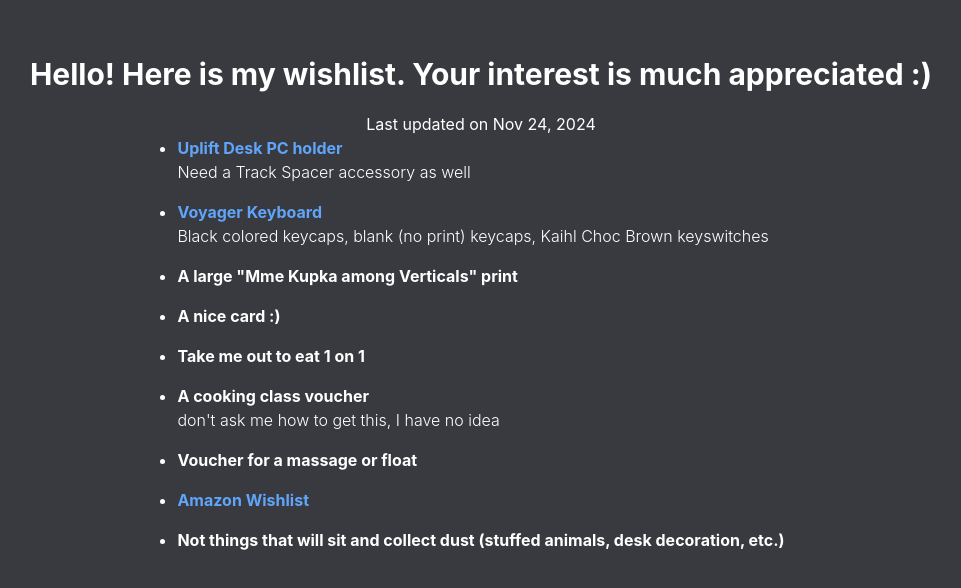
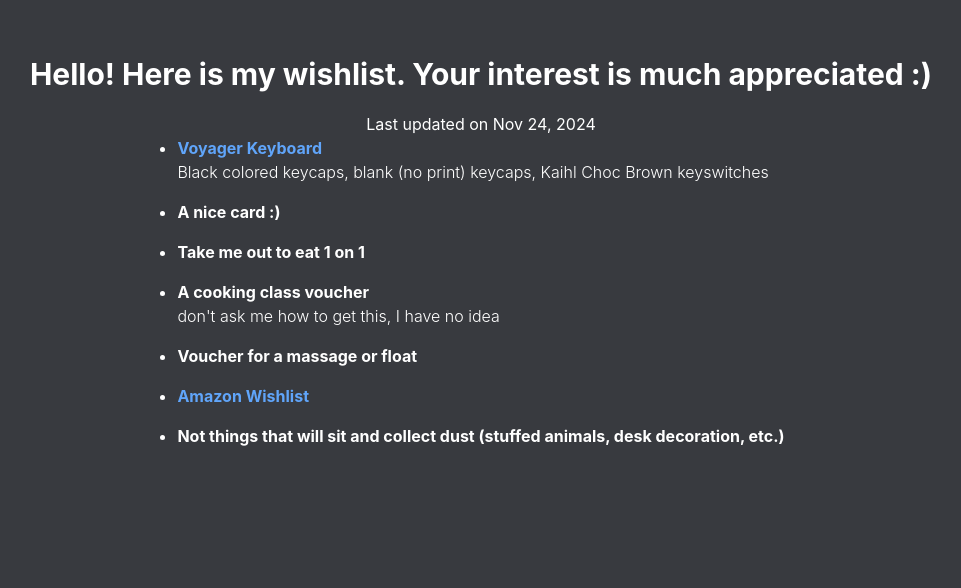
Before and after one commit to martinjaime/personal-site, a React (Create React App) app in the folder frontend/: page /wishlist in a window 1280 px wide. Shown: the top 588 px of the page, without its empty margins (159-1120 px from the left). Built offline with nearby package versions, Linux system fonts and the light colour scheme.

Commit message:
Update WishList.tsx

```diff
--- a/frontend/src/pages/WishList.tsx
+++ b/frontend/src/pages/WishList.tsx
@@ -9,17 +9,9 @@
 
 const wishListItems: WishListItem[] = [
   {
-    description: "Uplift Desk PC holder",
-    details: "Need a Track Spacer accessory as well",
-    url: "https://www.upliftdesk.com/cpu-holder-by-uplift-desk/",
-  },
-  {
     description: "Voyager Keyboard",
     details: "Black colored keycaps, blank (no print) keycaps, Kaihl Choc Brown keyswitches",
     url: "https://www.zsa.io/voyager/buy",
-  },
-  {
-    description: 'A large "Mme Kupka among Verticals" print'
   },
   {
     description: "A nice card :)"
```
